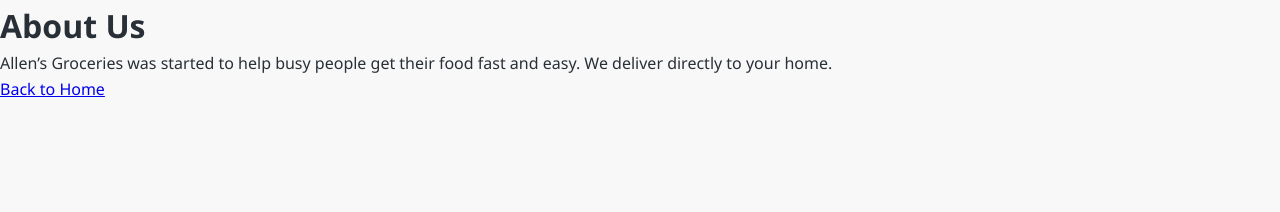
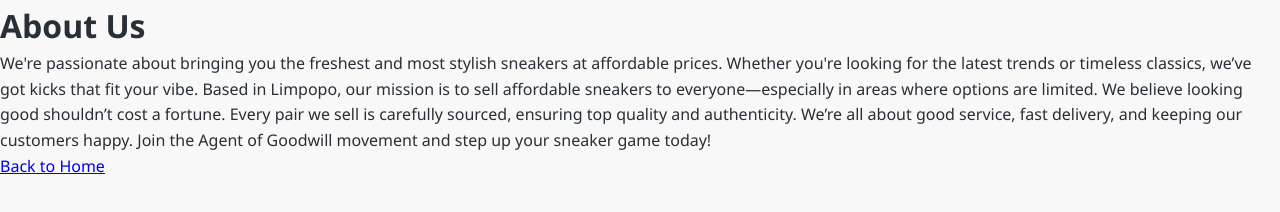
Before and after one commit to Mahlabane/Agent-of-Goodwill, a plain HTML site: page about.html in a window 1280 px wide. Drawn offline with Linux system fonts and the light colour scheme.

Commit message:
Update about.html

```diff
--- a/about.html
+++ b/about.html
@@ -7,7 +7,14 @@
 </head>
 <body>
     <div class="container"><h1>About Us</h1>
-  <p>Allen’s Groceries was started to help busy people get their food fast and easy. We deliver directly to your home.</p>
+  <p>
+    <h Welcome to Agent of Goodwill Sneakers!/>
+
+We're passionate about bringing you the freshest and most stylish sneakers at affordable prices. Whether you're looking for the latest trends or timeless classics, we’ve got kicks that fit your vibe.
+
+Based in Limpopo, our mission is to sell affordable sneakers to everyone—especially in areas where options are limited. We believe looking good shouldn’t cost a fortune.
+
+Every pair we sell is carefully sourced, ensuring top quality and authenticity. We’re all about good service, fast delivery, and keeping our customers happy. Join the Agent of Goodwill movement and step up your sneaker game today!</p>
   <a href="index.html">Back to Home</a>
 </div>
 </body>
```
